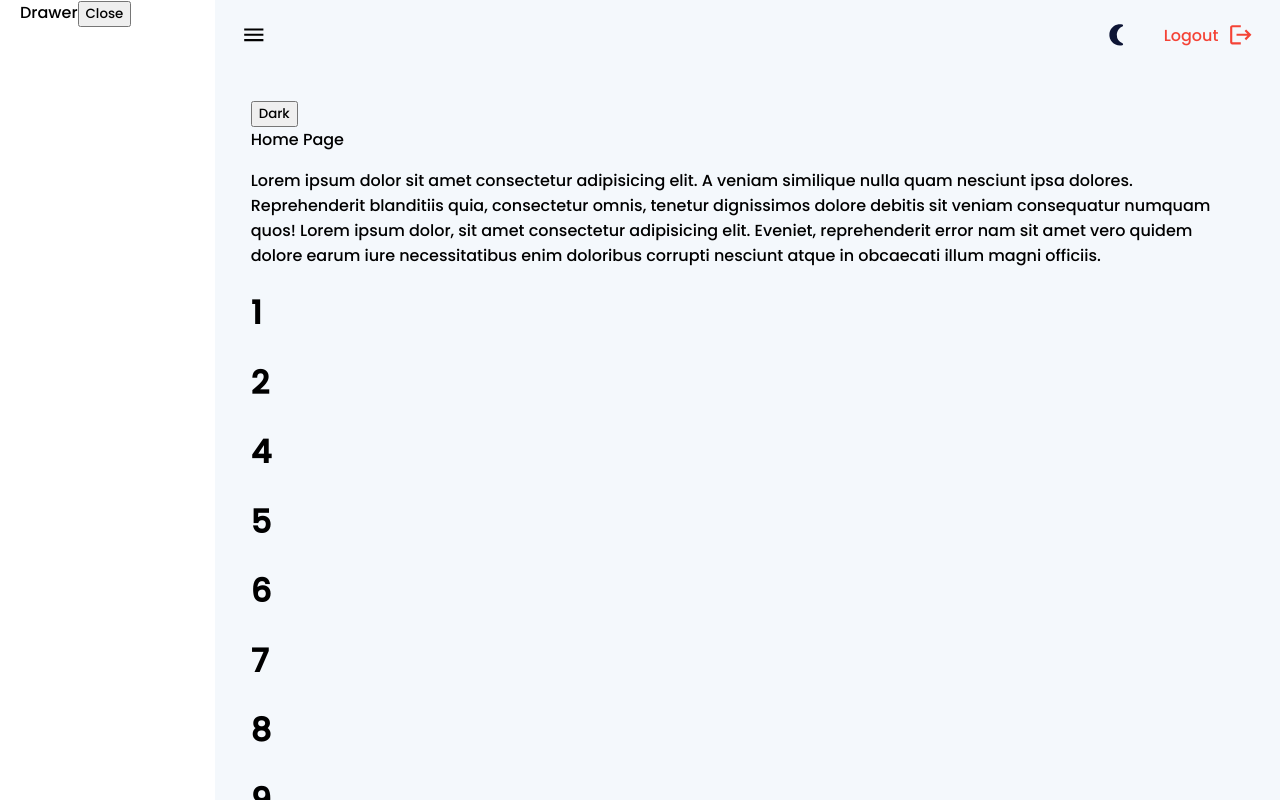
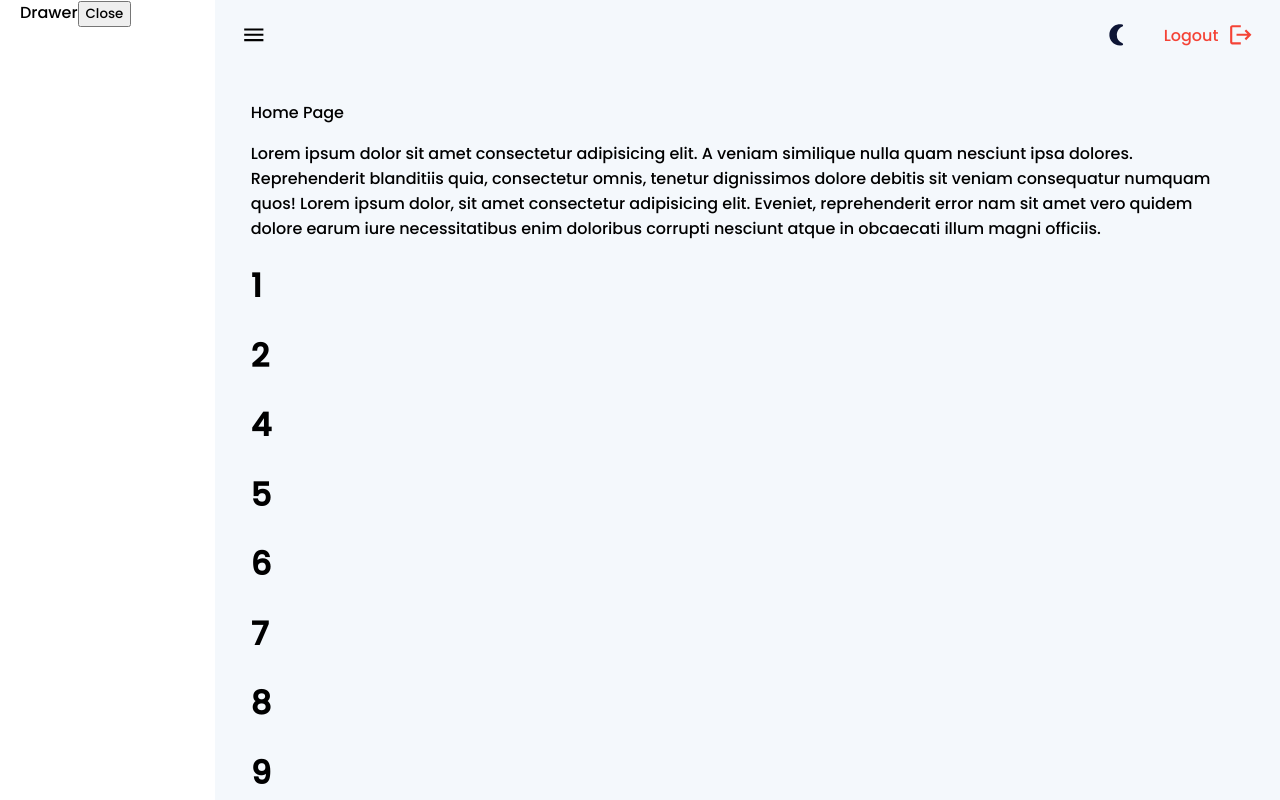
Before and after one commit to pazfelipe/ui-react, a React (Create React App) app: page / in a window 1280 px wide. Built offline with nearby package versions, Linux system fonts and the light colour scheme.

Commit message:
chore: remove unnecessary component

```diff
--- a/src/layouts/Default/Default.tsx
+++ b/src/layouts/Default/Default.tsx
@@ -3,40 +3,40 @@ import React, {
   useEffect,
   useLayoutEffect,
   useRef
-  } from 'react' ;
+} from 'react';
 
-  import {
+import {
   useDispatch,
   useSelector
-  } from 'react-redux' ;
+} from 'react-redux';
 
-  import { ChildrenProps } from 'interfaces/ChildrenProps'               ;
-  import   AppBar          from 'components/AppBar/AppBar'               ;
-  import   Drawer          from 'components/Drawer/Drawer'               ;
-  import   MainContainer   from 'components/MainContainer/MainContainer' ;
-  import   StyledLayout    from './styled'                               ;
+import { ChildrenProps } from 'interfaces/ChildrenProps';
+import AppBar from 'components/AppBar/AppBar';
+import Drawer from 'components/Drawer/Drawer';
+import MainContainer from 'components/MainContainer/MainContainer';
+import StyledLayout from './styled';
 
 const DefaultLayout = ({ children }: ChildrenProps) => {
 
   const dispatch = useDispatch();
-  const theme = useSelector((state: { theme: { dark: boolean; }; }) => state.theme);
-  const isDrawerClosed = useSelector((state: { drawer: { close: boolean; }; }) => state.drawer.close);
+
+  const theme = useSelector((state: {
+    theme: { dark: boolean; };
+  }) => state.theme);
+
+  const isDrawerClosed = useSelector((state: {
+    drawer: { close: boolean; };
+  }) => state.drawer.close);
 
   const elementRef = useRef() as React.MutableRefObject<HTMLInputElement>;
-
-  const handleClick = () => {
-    dispatch({
-      type: 'TOGGLE_THEME',
-    });
-  };
 
   const handleTouchStart = (event: TouchEvent) => {
     touchstartX.current = event.changedTouches[ 0 ].screenX;
   };
 
 
-  let touchstartX = useRef(0);
-  let touchendX = useRef(0);
+  const touchstartX = useRef(0);
+  const touchendX = useRef(0);
 
   const handleGesture = useCallback(() => {
     if (touchendX.current + 50 < touchstartX.current) {
@@ -92,11 +92,7 @@ const DefaultLayout = ({ children }: ChildrenProps) => {
         <MainContainer
           dark={ theme.dark }
         >
-          <button
-            onClick={ handleClick }
-          >
-            { theme.dark ? 'Light' : 'Dark' }
-          </button>
+
           {
             isDrawerClosed &&
             <button
```
